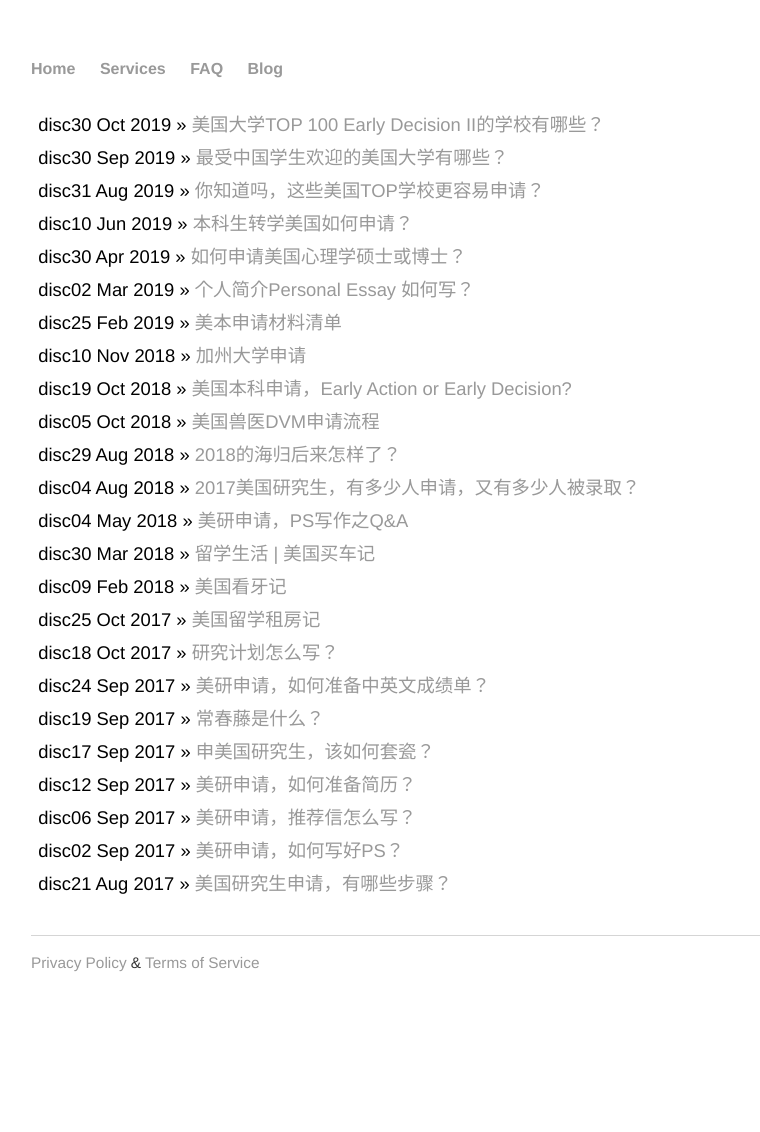
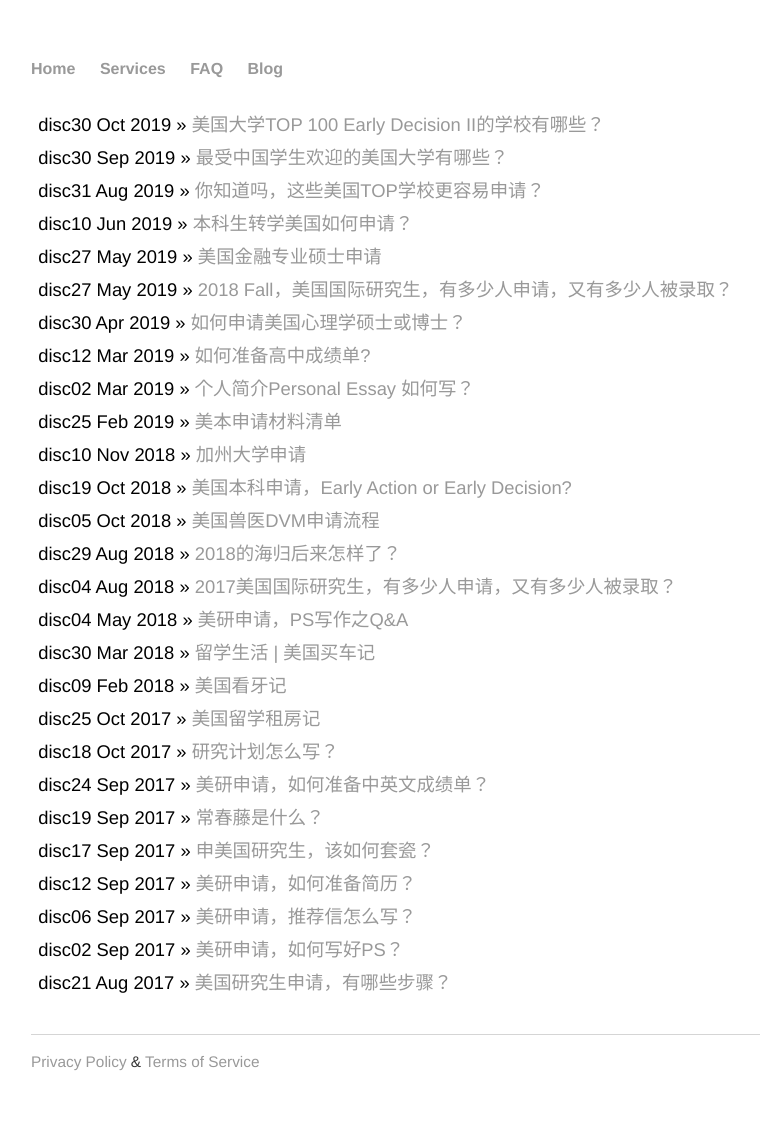
Before and after one commit to RagingTiger/PnFTech.github.io, a Jekyll site: the page built from blog/index.html, in a window 1280 px wide. Shown: the whole page, without its empty margins (161-921 px from the left). Built offline with Jekyll 4.4.1, drawn with Linux system fonts in a browser that asks for light colours; before the commit the page ends 1033 px from its top, so only the background shows below that; some of the changed lines change nothing that is shown.

Commit message:
added new posts

```diff
--- a/_posts/2018-08-04-graduateadmission.md
+++ b/_posts/2018-08-04-graduateadmission.md
@@ -1,6 +1,6 @@
 ---
 layout: post
-title: "2017美国研究生，有多少人申请，又有多少人被录取？"
+title: "2017美国国际研究生，有多少人申请，又有多少人被录取？"
 date: 2018-08-04
 ---
 
@@ -8,11 +8,11 @@ date: 2018-08-04
 
 今天，我想来跟大家聊聊数据（大数据时代，怎能不看数据？！）。看看2017年美国留学的申请数、录取数、以及不同专业的录取数。希望这些数据能帮助你宏观上了解自己的申请所处的大环境。
 
-这些数据都是摘自「Council of Graduate Schools」(cgsnet.org)的2017年研究生申请和录取调研报告，想看原文的同学，可以点[这里](http://cgsnet.org/ckfinder/userfiles/files/Intl_Survey_Report_Fall2017.pdf)下载。
+这些数据都是摘自「Council of Graduate Schools」(cgsnet.org)的2017年国际研究生申请和录取调研报告，想看原文的同学，可以点[这里](http://cgsnet.org/ckfinder/userfiles/files/Intl_Survey_Report_Fall2017.pdf)下载。
 
 PS: 有人可能问，为什么没有2018年的？这个报告的发布时间是2018年1月，也就是说，2018年的数据要等到2019年初。
 
-**2017年有多少份研究生项目申请?**
+**2017年有多少份国际研究生项目申请?**
 
 More than 71万。硕士项目占66%，博士项目占34%。
 
@@ -32,7 +32,7 @@ More than 71万。硕士项目占66%，博士项目占34%。
 
 博士项目申请则比较分散，除了前面说的热门领域，物理和地质科学申请数量突出。
 
-**2017年有多少份研究生项目录取信？**
+**2017年有多少份国际研究生项目录取信？**
 
 More than 21万。录取/申请比例～30%。硕士项目占82%，博士项目18%。
 
--- /dev/null
+++ b/_posts/2019-03-12-highschooltranscripts.md
@@ -0,0 +1,69 @@
+---
+layout: post
+title: "如何准备高中成绩单?"
+date: 2019-03-12
+---
+
+如我们之前介绍[申请材料清单](http://www.tessay.org/blog/2019/02/25/collegeadchecklist)时所说，高中成绩单是非常重要的一项材料。有些申请网站是要求学校把成绩一项项填在网站上，比如UC  App，有的申请网站的某些学校是要求学生直接提交成绩单的扫描件。大家记得把你申请学校的要求看清楚哦！
+
+由于成绩单要求是中英文的，对有些高中的同学来说处理起来还是比较麻烦的，所以今天我们就来看看如果从高中获取符合规定的高中成绩单。
+
+1.成绩单里包括那些年级的成绩
+
+因为我们大部分同学是在高三（12年级）上学期完成美本申请，那时已有的成绩只到高二（11年级）下学期期末，所以我们所提交的成绩单应该是9年级到11年级的。而12年级上学期期末要等每年二月中旬单独提交。
+
+敲黑板！
+
+因为美国的高中是9-12年纪，也就是说中国的初三学年加高中三年，所以，除了高中成绩单，还需要提交初三的成绩单。
+
+所以大家高二下学期期末结束以后就可以开始着手准备成绩单了。
+
+2.成绩单里应该包括哪些课程的成绩？
+
+成绩单里应该有每学期期末的有考核的科目的成绩。
+
+3.从哪里获取成绩单呢？
+
+I. 电子版官方成绩单
+
+电子版成绩单是用来提交到申请网站的，如何获取呢？这里我们要分情况来说：
+
+(1) 如果你所在高中有国际部或出国的学生很多，一般学校教务处会有专门提供中英文成绩单。
+
+(2) 如果你所在高中鲜有留学的学生，你的高中可能不提供成绩单的英文翻译，这种情况下你需要做的是：
+
+1) 询问学校是否可以出具中文和英文成绩单
+
+2) 如果学校只能提供中文成绩单，请拿到中文成绩单，由学校在成绩单上盖公章，然后拿成绩单到正规翻译公司翻译（如果学校认可，你也可以自己翻译）。之后拿英文成绩单（以及翻译公司的证明）去学校盖公章。
+
+这里你就拿到了盖好章的中英文成绩单，然后去把成绩单正反面扫描一下，在申请网站上提交扫描件就好了。
+
+II. 纸质官方成绩单
+
+官方成绩单是我们被录取和入学后要交给本科学校的。这个成绩单是包含9-12年级所有成绩，纸质、盖章和密封的。也就是说，在我们高中结束后，拿到盖好章的中英文成绩单以后，还需要将其密封在一个信封里，并在信封封口处该学校公章。
+
+这里我建议大家多打印几份成绩单，盖好章，密封好，这样交给学校一份，其他自己保存。后面如果其他情况需要，就不必返回高中那成绩单了。
+
+4.成绩单上除了成绩还需要标明哪些内容？
+
+* 学校名字、校徽、地址和联系方式
+* 学生姓名、出生年月
+* 学生入学时间和毕业时间
+* 科目名称、年级、成绩
+* 评分规则（比如百分制或ABCD）
+
+5.成绩单提交方式
+
+(1) 成绩填写在网站上
+
+在UC App上，首先我们要填写9-12年级各学期所在的学校。然后针对每学期期末考试，我们把考试的科目和成绩对应填在网站上。
+
+Coalition App与UC App类似，都要求将成绩填写在网站上。而在Common App上，有些学校要求我们把成绩填写在网站上。请大家看好要求哦！
+
+(2) 成绩单由推荐人辅导员老师来提交
+
+在Common App上，有些学校要求成绩单是由辅导员老师来提交的。这种情况下，我们与辅导员或者班主任老师沟通好，确保他们拿到了成绩单的电子版，在提交推荐信时将成绩单一同提交。
+
+(3) 成绩单到学校网站上提交
+
+同样Common App上，有些学校在提交申请前都没有要求成绩单，但在我们提交申请后会收到一封邮件，上面有学校给大家注册的一个申请账户。这个申请账户是学校为学生提供的用来查看申请状态的。打开邮件里的链接，登陆自己的申请账户，在上面提交成绩单。比如Georgia Tech 就是这样。
--- /dev/null
+++ b/_posts/2019-05-27-graduateadmission.md
@@ -0,0 +1,78 @@
+---
+layout: post
+title: "2018 Fall，美国国际研究生，有多少人申请，又有多少人被录取？"
+date: 2019-05-27
+---
+
+Hi，大家好！
+
+还记得去年我们一起看过的[2017年美国国际研究生申请和录取调研报告](http://www.tessay.org/blog/2018/08/04/graduateadmission)吗？今天我们来看看2018年秋季美国研究生的申请和录取情况。
+
+这些数据都是摘自「Council of Graduate Schools」(cgsnet.org)的2018年国际研究生申请和录取调研报告，想看原文的同学，可以点[这里](https://cgsnet.org/international-graduate-admissions-survey)下载。
+
+这份报告由美国240所学校或机构参与提供的国际学生申请和录取数据。
+
+与2017年相比，2018年申请的，即将首次留学美国的中国学生占所有国际学生的百分比没变，其中硕士和证书项目占42%，博士项目34%。中国将同样是留学大国的印度（硕士项目31%，博士项目 13%）远远甩在后面了，虽然2015年时印度的硕士项目还略高于中国。
+
+好了，接下来，我们一起来看看具体的数据吧～
+
+**2018年有多少份国际研究生项目「申请」？**
+
+More than 74.9万，国际学生的申请数量对比2017年下降4%。硕士项目占66%，博士项目占34%。
+
+其中亚洲区域占了81%，而中国占了44%，也就是说中国学生递交了将近33万份申请，比去年的28万的增长了17%。
+
+而研究生项目又分为硕士/证书（Master’s/certificate）和博士（Doctorates）。中国这28万份申请中，70%（～23万）是申请硕士项目，30%（～10万）是申请博士项目。
+
+亚洲区域，除了韩国，大部分国家的申请数量上都是硕士高于博士。欧洲、中东和非洲则是博士申请数高于硕士的。
+
+**有哪些申请「热门专业」？**
+
+在CGS调研的七十多万份国际学生申请中，想来占据首位的工程类专业对比2017年（占比28%）有所下降，占25%（～18.7万）。
+
+而数学和计算机科学则从2017年的22%增长到25%，与工程类持平。
+
+接下来就是商科（14%，比2017年的15%略有下降）、社会和行为科学（9%，比2017年的8%略增长）、生物和农业（6%，保持不变）。
+
+如果按硕士和博士项目来看，硕士申请集中在 数学和计算机（30%）、工程（26%）、商科（18%）上，占了所有硕士申请的74%，比2017年的70%有所增长。
+
+博士项目申请则集中在工程（24%），数学和计算机（15%），社会和行为科学（15%），物理和地质科学（12%），生物和农业（12%） 。
+
+**2018年有多少份国际研究生项目「录取信」？**
+
+More than 22.8万，对比2017年21万有所增长。录取/申请比例～30%。硕士项目占82%（18.7万），录取/申请比例～37.5%，博士项目18%（4.2万），录取/申请比例～16.7%。
+
+注意一下，之前说的申请数74.9万，并不是说74.9万人申请，而是74.9万份申请，大部分学生都是会申请多个学校的。
+
+中国学生收到的录取信占42%（～9.5万），录取/申请比例29%。其中，硕士项目的录取信占84%（～8万），博士项目录取信占16%（～1.5万）。也就是说，硕士申请的录取率为34%，博士申请的录取率为15%。
+
+**不同专业的录取/申请比例？**
+
+在这～23万录取信中，工程类占28%（～6.4万，录取/申请=34%），数学和计算机占22%（～5万，录取/申请=27%），商科占16%（～3.68万，录取/申请=34%）。
+
+硕士项目的录取信中，以上三个专业所占比例跟前面相近。博士项目的录取信中，商科偏低（3%），工程（29%，录取/申请=20%）、数学和计算机（15%，录取/申请=16.6%）、物理和地质科学（13%，录取/申请=18.3%）、社会和行为学（12%，录取/申请=14%）、生物和农业（10%，录取/申请=14%）都是热门的。
+
+「看到这，你是否开始对比自己要申的专业，算计自己要申请多少个学校了？！」
+
+**2019年，将会有多少国际研究生入学？**
+
+A little bit more than 24.6万，其中只有8.4万是首次留学美国的学生，也就是说大部分入学的学生在美国完成本科或硕士学位。硕士项目入学人数占58%（～14.3万），博士项目占42%（～10.4万）。
+
+中国学生占了36%（～8.9万）， 其中首次留学美国的学生为3.4万（38%）。
+
+这些学生中，其中硕士项目入学数占62%（～5.5万），博士项目入学数占38%（～3.4万）。
+
+硕士项目中，录取信/入学数=68.8%，这可能就是说那些收到录取信的同学中，一部分收到>=2份录取信。
+
+入学学生的专业分布跟前面录取信的非常相近，就不需赘述了。
+
+无论是本科还是研究生申请者，来找我们写文书时经常问的一个问题：“我应该申请多少所学校呢？”
+
+如果你想更科学更准确的计算你要申请的学校数量，你能拿到录取通知书的几率等等，一定去把这报告原文下载下来，自己好好算算。
+
+当然，这些数据是宏观的。当涉及到个案时，变量还有很多。希望大家尽力做好每一步，留学路上加油！
+
+
+References：
+
+https://www.cgsnet.org//ckfinder/userfiles/files/Intl_Survey_Report_Fall2018.pdf
--- /dev/null
+++ b/_posts/2019-05-27-msfinance.md
@@ -0,0 +1,82 @@
+---
+layout: post
+title: "美国金融专业硕士申请"
+date: 2019-05-27
+---
+
+金融专业一直都是留学生的热门申请专业之一，[Council of Graduate Schools](cgsnet.org)的2018年秋季研究生申请和录取调研报告显示，商科占了所有研究生申请的14%。同时，Bureau of Labor Statistics 预测从2016年至2026年，金融、商业类工作职位数量将上升10%，平均高于其他所有行业的工作职位增长量。受到经济全球化、市场研究和资产管理需求增加的刺激，金融类人才的需求提高。而从我们学生的角度来看，金融专业知识或学位会在个人生活和工作上给予我们很大的帮助。
+
+今天，我们就来一起看看金融专业毕业的硕士生们的就业领域、金融专业硕士学位的种类和申请条件。
+
+1.金融专业的细分领域有哪些？
+
+在金融专业里一般涵盖了以下几个细分领域：
+
+* 资产管理（Asset management）
+* 风险管理（Risk management）
+* 金融衍生品定价和交易（ Derivatives pricing and trading）
+* 金融市场（Financial Markets）s
+* 公司股息政策、财产结构、并购重组、估值（Corporate Finance）
+* 固定收入分析（Fixed income analytics）
+* 金融工程（Financial Engineering）
+* 国际金融（International Finance）
+
+等等。
+
+相应的，金融专业的毕业生们可以从事的工作包括：会计、保险业、银行（包括投资银行、商业银行等）、基金、公司管理、风险资本等。
+
+2.金融专业硕士有哪几种？
+
+(1) Master in Finance or Master of Science in Finance (理科金融硕士，简称MFin or MSF)
+
+这是很常见的一种金融硕士学位，学校有麻省理工（MIT）, 普林斯顿大学（Princeton University）, 范德堡大学（Vanderbilt University）等。这类项目的课程和项目着重在金融专业，专业性强，要求学生有一定的数学、金融和数据分析基础。
+
+以[Princeton](https://bcf.princeton.edu/master-in-finance/courses/)为例，核心课程有资产估值、金融数据统计分析、公司金融和会计、金融计量经济学。这个项目对于申请者的[专业要求](https://bcf.princeton.edu/master-in-finance/admission/)多为数学、经济、金融、工程、物理、计算机科学。[先修课程最低要求](https://bcf.princeton.edu/master-in-finance/admission/)为线性代数、多变量微积分、微分方程、概率论和统计学。除此之外，申请者还需提交GRE或GMAT，和TOEFL或IELTS。
+
+(2) MBA with a Finance Specialization or Finance MBA
+
+这类学位是商科硕士学位的一个分支，学校有明尼苏达大学（University of Minnesota）,密歇根大学（ University of Michigan, Ann Arbor）, 宾夕法尼亚大学沃顿商学院（the Wharton School , University of Pennsylvania）等。这类项目的学生在选课时可以在符合金融专业课程要求的情况下选择其他专业（比如营销、商业分析等）的核心课程和选修课程。
+
+以[Wharton的Finance MBA](https://fnce.wharton.upenn.edu/programs/mba/program-information/)为例，学生需要修够19个学分才能毕业，其中必选课为公司金融、宏观经济和全球经济环境，加上4个学分的金融专业选修课，其余学分学生可以选择其他专业的课程（需与金融专业有交叉）。这个项目并未列出对申请者的专业或课程要求，但列出了[2020届学生的申请数据](https://mba.wharton.upenn.edu/class-profile/)，包括工作时间和领域、GMAT和GRE、GPA，供大家参考。
+
+同时申请Wharton时需要注意的是，[英语水平测试](https://mba.wharton.upenn.edu/mba-application-requirements/)接受TOEFL或PTE（Pearson Test of English Academic），并没有我们常见的IELTS。
+
+(3) 交叉或分支学科硕士项目： Master of Science in Financial Engineering（金融工程）, Financial Analytics（金融分析）, Quantitative Finance（定量金融）, Computational Finance（计算金融）, Financial Management（金融管理） 等。
+
+有明确职业规划的同学经常会选择一个更细化或与其他专业交叉，和接近应用的项目，比如UC Berkeley、UCLA和Baruch的金融工程硕士，Rutgers的金融分析硕士，RPI的定量金融和风险分析硕士，CMU的计算金融硕士, Boston University 和 Johns Hopkins的金融管理硕士等等。
+
+以[UC Berkeley的金融工程硕士项目](https://mfe.haas.berkeley.edu/admissions/prerequisites)为例，此项目对于申请者数学和统计、编程（C++, Python和R）的要求较高。同时，[标准化考试](https://mfe.haas.berkeley.edu/admissions/requirements)要求GRE或GMAT，TOEFL或IELTS。
+
+敲黑板！
+
+在我们帮助申请金融工程硕士的学生择校时，经常会用到的两个网站分享给大家：
+
+* [Quantnet](https://quantnet.com/mfe-programs-rankings/)
+* [TFETimes](https://tfetimes.com/best-financial-engineering-program-rankings/)
+
+3.金融专业研究生申请要求
+
+(1) 从以上举例的三所学校的金融专业硕士项目里我们能看到对申请者的要求主要包括：
+* 数学基础：主要包括微积分、线性代数、微分方程、概率论和统计等。
+* 金融基础：宏观经济、公司金融、资本市场等。
+* 编程基础：Python、R等（主要适用于金融工程、分析和计算金融等）。
+
+对于那些本科专业并非金融、数学、或经济相关的申请者们，自己要通过自学或工作来建立以上知识体系，这样会很大的提高录取几率。
+
+(2) 同时，大部分金融专业硕士项目都要求申请者提交GRE或GMAT。
+
+(3) TOEFL、IELTS或PTE（比如Wharton要求）。
+
+除此之外，不同的项目还对个人简介（Essays）有不同的主题要求。
+
+好了，关于金融专业硕士就讲这么多，希望大家在申请时能拓宽思路，找到适合自己职业规划的项目来申请。
+
+References：
+
+1.https://www.investopedia.com/articles/financial-careers/08/financial-career-options-professionals.asp
+
+2.https://www.bestcolleges.com/features/masters-finance-programs/
+
+3.https://www.master-of-finance.org/best/affordable-degree-programs/
+
+4.https://www.quora.com/What-universities-offer-the-best-financial-engineering-programs-in-the-US/answer/Chintan-Doshi-4?share=2f895912&srid=iZd5
```
Also changed, not shown: _posts/2019-08-31-easyadmission.md (+2 -0 lines).
